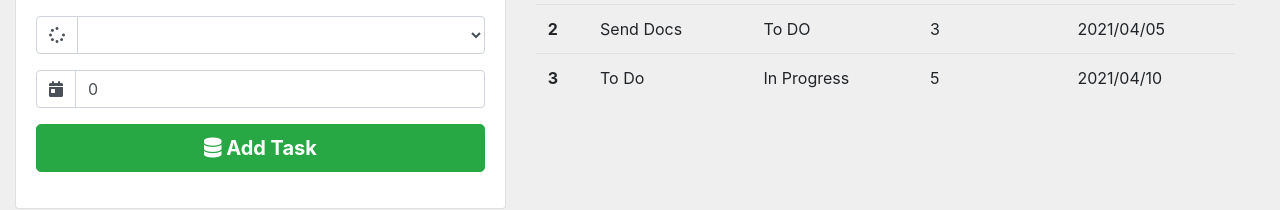
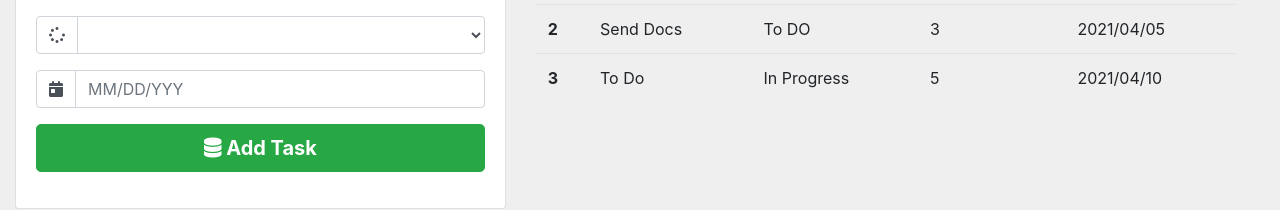
Before and after one commit to KenathPerera/angular-to-do-app, an Angular app: page / in a window 1280 px wide. Shown: the part 161-371 px from the top of the page. Built offline with nearby package versions, Linux system fonts and the light colour scheme.

Commit message:
Solve Due Date Error

```diff
--- a/src/app/shared/task-detail.model.ts
+++ b/src/app/shared/task-detail.model.ts
@@ -2,6 +2,6 @@ export class TaskDetail {
     TaskId : number;
     TaskName : string;
     Progress : number;
-    DueDate : number;
+    DueDate : string;
 
 }
--- a/src/app/shared/task-details.service.ts
+++ b/src/app/shared/task-details.service.ts
@@ -13,6 +13,6 @@ export class TaskDetailsService {
   constructor(private http:HttpClient) { }
 
   postTaskDetail(formData:TaskDetail){
-  return this.http.post(this.base_url+"/TaskDetail",formData)
+  return this.http.post(this.base_url+"TaskDetail",formData)
   }
 }
--- a/src/app/sidebar/sidebar.component.html
+++ b/src/app/sidebar/sidebar.component.html
@@ -37,7 +37,7 @@
                   <i class="fas fa-calendar-day"></i>
                 </div>
               </div>
-              <input name="DueDate" #DueDate="ngModel" [(ngModel)]="taskService.formData.DueDate" class="form-control" id="date" name="date" placeholder="MM/DD/YYY" type="text" required/>
+              <input name="DueDate" #DueDate="ngModel" [(ngModel)]="taskService.formData.DueDate" class="form-control" placeholder="MM/DD/YYY" type="text" required/>
             </div>
           </div>
           <div class="form-group">
--- a/src/app/sidebar/sidebar.component.ts
+++ b/src/app/sidebar/sidebar.component.ts
@@ -23,11 +23,12 @@ export class SidebarComponent implements OnInit {
       TaskId : 0,
       TaskName : '',
       Progress : 0,
-      DueDate : 0
+      DueDate : ''
     }
   }
 
   onSubmit(form:NgForm){
+    console.log(form.value)
     this.taskService.postTaskDetail(form.value).subscribe(
       res => {
         this.resetForm(form)
```
